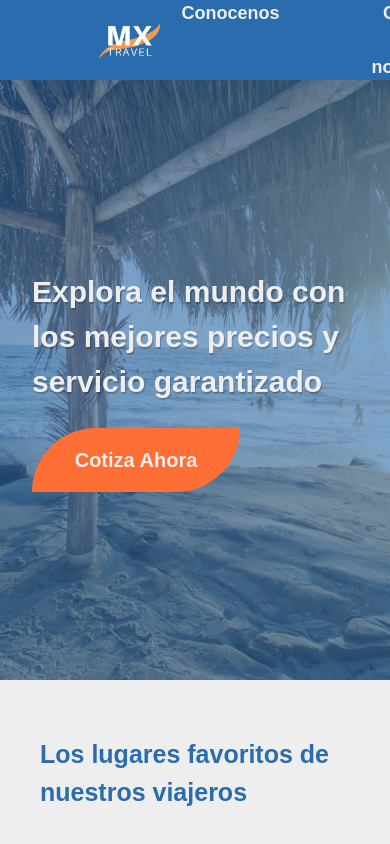
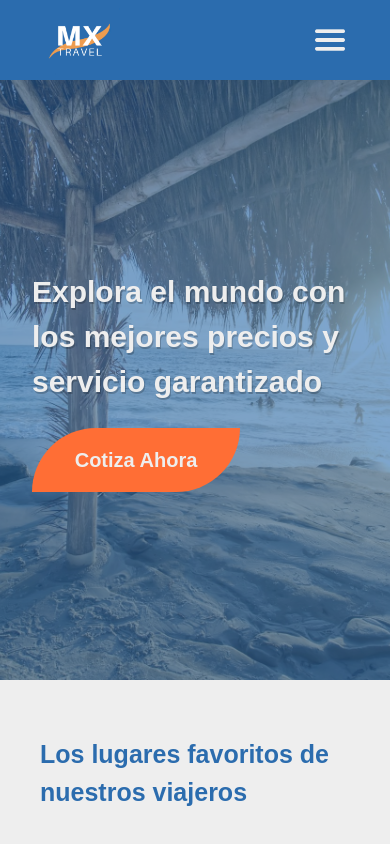
Before and after one commit to vane0912/MxTravel, a Vue app: page / in a window 390 px wide. Shown: the top 844 px of the page. Built offline with nearby package versions, Linux system fonts and the light colour scheme; the HTML template or start-up script is replaced by a standard one.

Commit message:
responsive changes

```diff
--- a/src/App.vue
+++ b/src/App.vue
@@ -1,11 +1,22 @@
 <template>
-  <nav class="w-full h-20 bg-agency-blue flex px-padding-grid sticky top-0 z-20 justify-between items-center 2xl:justify-evenly">
-    <div class="w-20 h-20 min-w-20 ">
+  <nav class="w-full h-20 bg-agency-blue flex px-10 md:px-padding-grid sticky top-0 z-20 justify-between items-center 2xl:justify-evenly">
+    <div class="w-20 h-20 min-w-20">
       <router-link to="/">
         <img class="w-full h-full" src="./assets/MxTravel.png" alt="">
       </router-link>
     </div>
-    <div class="flex gap-x-20">
+    <div @click="menu_active">
+      <img class="w-10 h-10 cursor-pointer md:hidden" src="./assets/menu.png" alt="">
+    </div>
+    <div v-if="show_menu" class="absolute flex flex-col p-4 w-1/2 gap-y-4 bg-agency-blue/70 right-0 top-20">
+      <router-link @click="show_menu = false" to="/conocenos">
+        <h3 class="text-agency-white">Conocenos</h3>
+      </router-link>
+      <router-link @click="show_menu = false" :to="{ path:'/conocenos', hash: '#cotizar' }">
+        <h3 class="text-agency-white">Cotiza con nosotros</h3>
+      </router-link>
+    </div>
+    <div class="gap-x-20 hidden md:flex">
       <router-link class="mx-3" to="/conocenos">
         <h3 class="text-agency-white md:text-xl">Conocenos</h3>
       </router-link>
@@ -37,4 +48,16 @@
       </a>
     </div>
   </footer>
+
 </template>
+<script setup>
+import { computed, ref, watch, } from 'vue';
+import { useRoute } from 'vue-router';
+
+const show_menu = ref(false)
+const router = useRoute()
+const menu_active = computed(() => { show_menu.value ? show_menu.value = false : show_menu.value = true})
+watch(() => router.path, () =>{
+  show_menu.value = false
+})
+</script>
```
Also changed, not shown: src/assets/menu.png (added).
